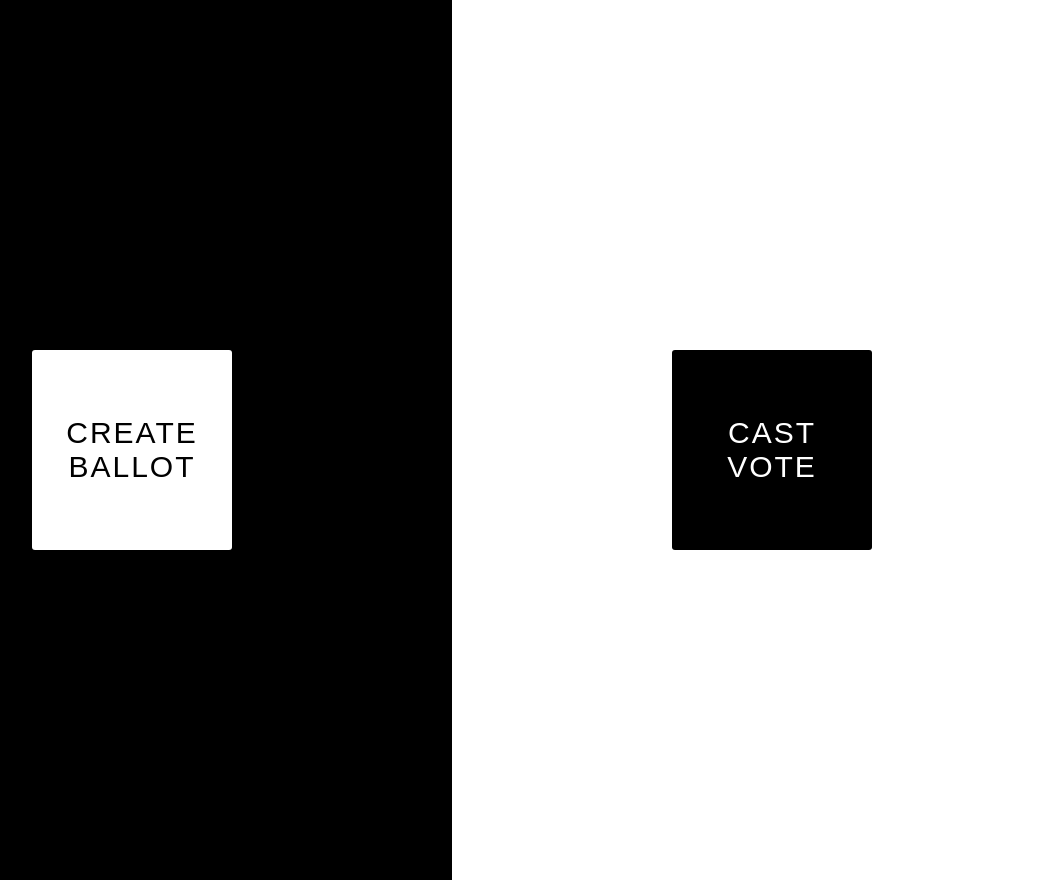
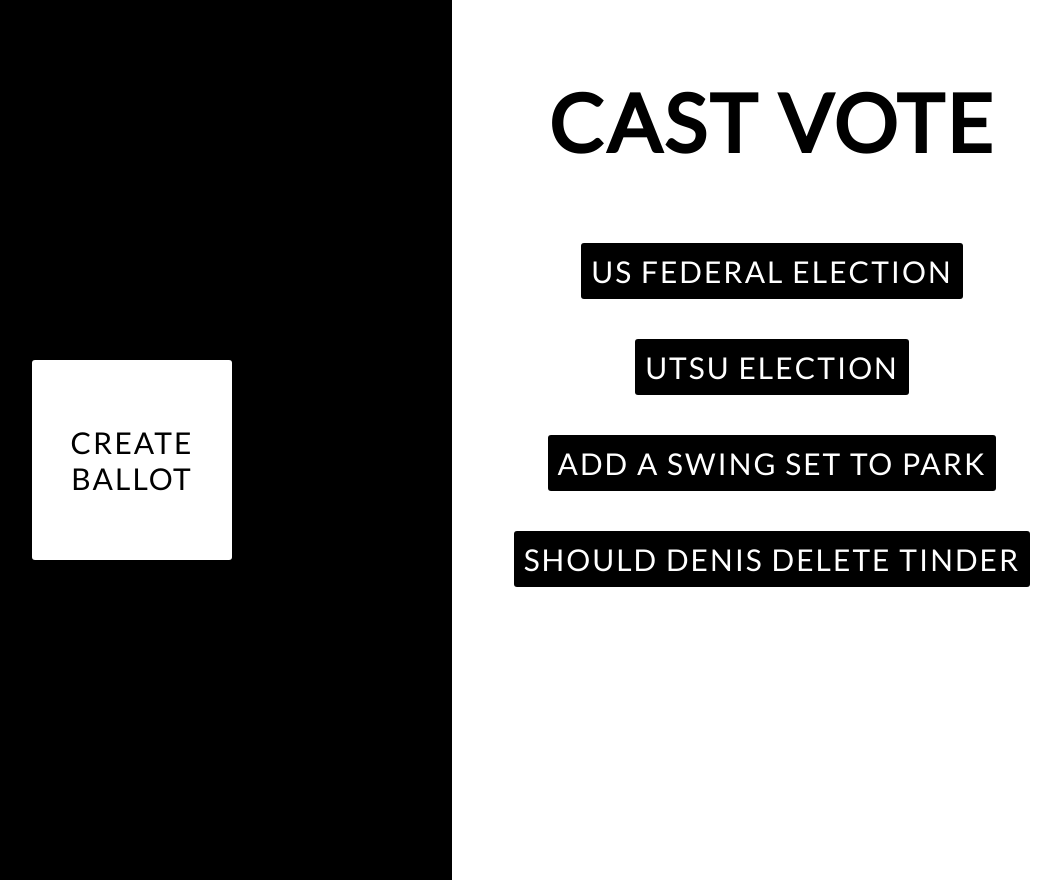
Before and after one commit to tommyliu9/BlockVote, a Flask app: template templates/path.html in a window 1280 px wide. Shown: the whole page, without its empty margins (188-1249 px from the left). Run offline with Flask 2, Linux system fonts and the light colour scheme; the template is opened without the code that fills it, so the values that code supplies are empty.

Commit message:
update styles

```diff
--- a/static/css/path.css
+++ b/static/css/path.css
@@ -1,3 +1,7 @@
+    *{
+      font-family:  'Lato', sans-serif;
+    }
+
     /* Split the screen in half */
     .split {
       height: 100%;
@@ -23,7 +27,7 @@
 
     /* If you want the content centered horizontally and vertically */
     .centered {
-  position: absolute;
+      position: relative;
       top: 50%;
       left: 50%;
       transform: translate(-50%, -50%);
@@ -46,7 +50,6 @@
         margin: 0 0;
         height: 200px;
         width:200px;
-
     }
 
     .button2 {
@@ -55,17 +58,14 @@
         border-width: 0;
         border-radius: 3px;
         color: white;
-    padding: 0;
+        padding: 10px;
         text-align: center;
         text-decoration: none;
         display: inline-block;
         font-size: 30px;
         text-transform: uppercase;
         letter-spacing: 2px;
-    margin: 0 0;
-    height: 200px;
-    width:200px;
-
+        margin: 20px; 0;
     }
 
     .button1:hover{
@@ -83,3 +83,14 @@
         border-width: 2px;
         border-radius: 3px;
     }
+
+    .available-votes-wrapper{
+        text-align: center;
+    }
+
+h1{
+    text-transform: uppercase;
+    letter-spacing: 3px;
+    text-align: center;
+    font-size: 80px;
+}
--- a/templates/path.html
+++ b/templates/path.html
@@ -14,8 +14,14 @@
 </div>
 
 <div class="split right">
-  <div class="centered">
-      <button class="button2">Cast<br>Vote</button>
+
+  <h1>Cast Vote</h1>
+
+  <div class="available-votes-wrapper">
+      <button class="button2">US Federal Election</button><br>
+      <button class="button2">UTSU Election</button><br>
+      <button class="button2">Add a Swing Set to Park</button>
+      <button class="button2">Should denis delete tinder</button>
   </div>
 </div>
 
--- a/templates/vote.html
+++ b/templates/vote.html
@@ -1,7 +1,7 @@
 <!DOCTYPE html>
 <html>
 <head>
-   <link href="../static/css/style.css" rel="stylesheet">
+   <link href="../static/css/.css" rel="stylesheet">
     <link href="https://fonts.googleapis.com/css?family=Lato&display=swap" rel="stylesheet">
 </head>
 <body>
```
Lines whose indentation alone changed are shown as unchanged.
